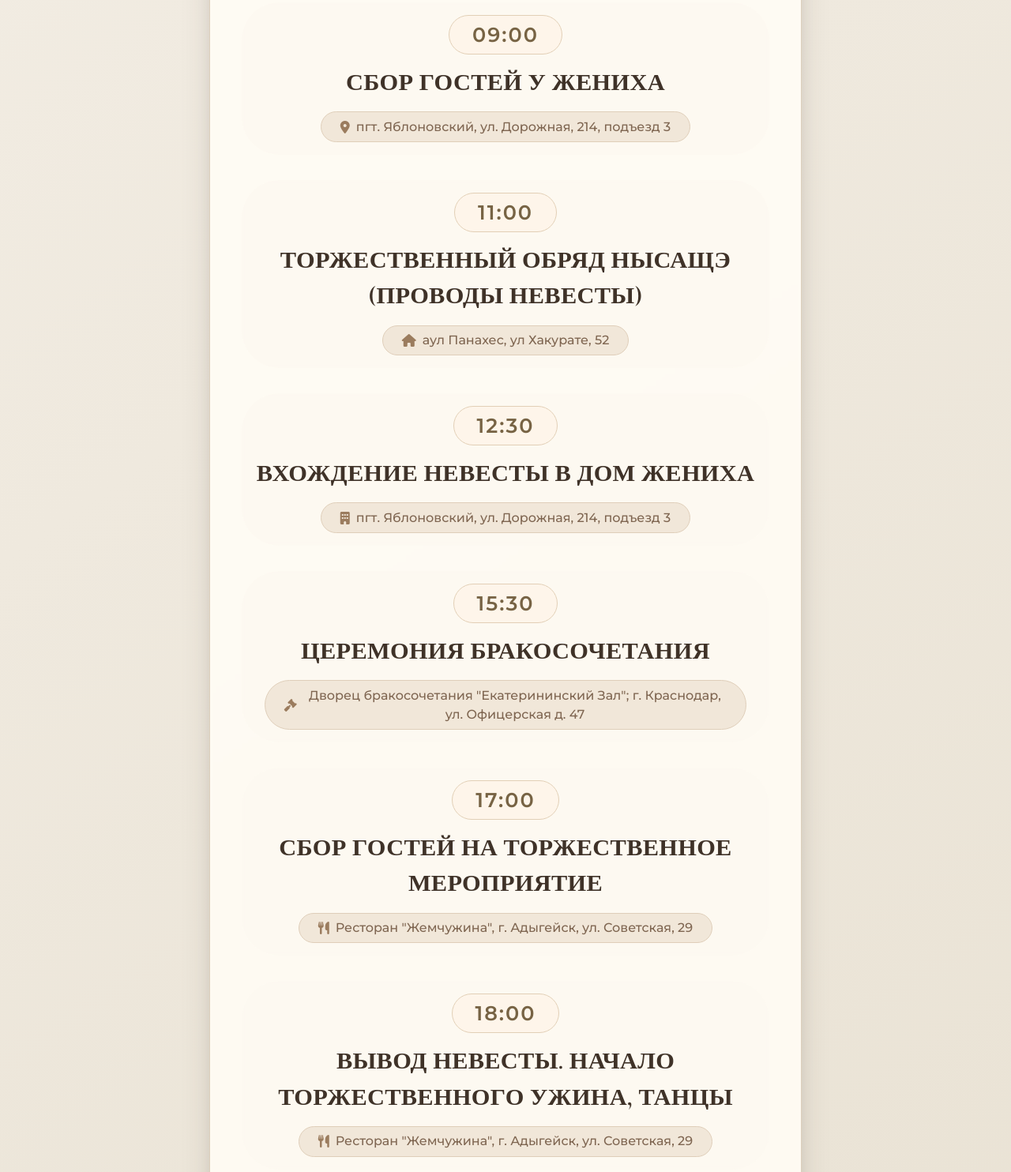
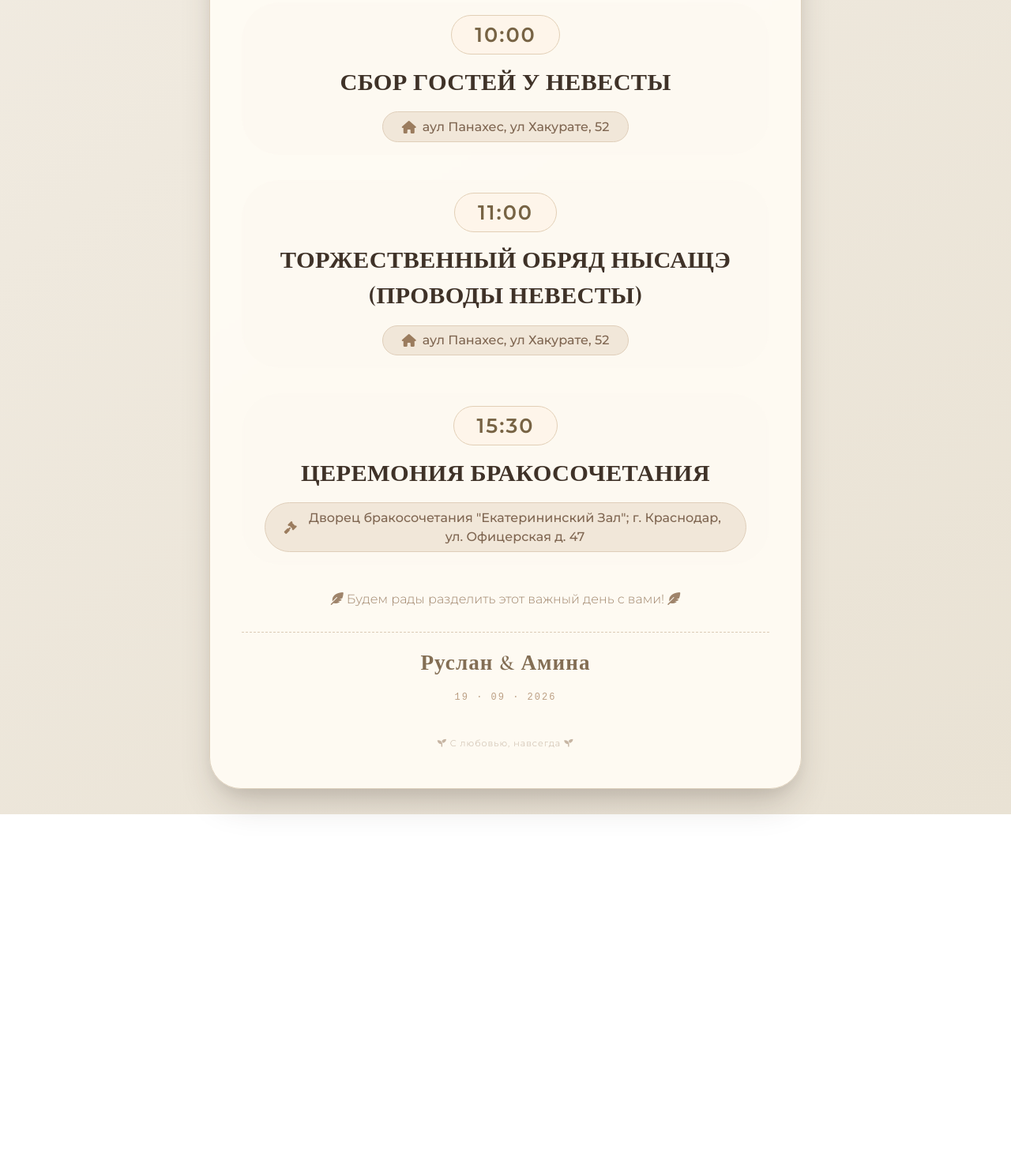
Before and after one commit to aminaruslan/aminaaruslan.github.io, a plain HTML site: page index.html in a window 1280 px wide. Shown: the part 1273-2757 px from the top of the page at 79% size. After the commit the page ends 2304 px from the top, so only its background shows below. Drawn offline with nearby package versions, Linux system fonts and the light colour scheme.

Commit message:
Update index.html

```diff
--- a/index.html
+++ b/index.html
@@ -603,9 +603,9 @@
             </div>
 
             <div class="schedule-item">
-                <div class="schedule-time">09:00</div>
-                <div class="schedule-event">СБОР ГОСТЕЙ У ЖЕНИХА</div>
-                <div class="schedule-place"><i class="fas fa-map-marker-alt"></i>пгт. Яблоновский, ул. Дорожная, 214, подъезд 3</div>
+                <div class="schedule-time">10:00</div>
+                <div class="schedule-event">СБОР ГОСТЕЙ У НЕВЕСТЫ</div>
+                <div class="schedule-place"><i class="fas fa-home"></i>аул Панахес, ул Хакурате, 52</div>
             </div>
 
             <div class="schedule-item">
@@ -615,27 +615,11 @@
             </div>
 
             <div class="schedule-item">
-                <div class="schedule-time">12:30</div>
-                <div class="schedule-event">ВХОЖДЕНИЕ НЕВЕСТЫ В ДОМ ЖЕНИХА</div>
-                <div class="schedule-place"><i class="fas fa-building"></i> пгт. Яблоновский, ул. Дорожная, 214, подъезд 3</div>
-            </div>
-            <div class="schedule-item">
                 <div class="schedule-time">15:30</div>
                 <div class="schedule-event">ЦЕРЕМОНИЯ БРАКОСОЧЕТАНИЯ</div>
                 <div class="schedule-place"><i class="fas fa-gavel"></i>Дворец бракосочетания "Екатерининский Зал"; г. Краснодар, ул. Офицерская д. 47</div>
             </div>
 
-            <div class="schedule-item">
-                <div class="schedule-time">17:00</div>
-                <div class="schedule-event">СБОР ГОСТЕЙ НА ТОРЖЕСТВЕННОЕ МЕРОПРИЯТИЕ</div>
-                <div class="schedule-place"><i class="fas fa-utensils"></i>Ресторан "Жемчужина", г. Адыгейск, ул. Советская, 29</div>
-            </div>
-
-            <div class="schedule-item">
-                <div class="schedule-time">18:00</div>
-                <div class="schedule-event">ВЫВОД НЕВЕСТЫ. НАЧАЛО ТОРЖЕСТВЕННОГО УЖИНА, ТАНЦЫ</div>
-                <div class="schedule-place"><i class="fas fa-utensils"></i>Ресторан "Жемчужина", г. Адыгейск, ул. Советская, 29</div>
-            </div>
         <div style="text-align: center; margin-top: 2rem; font-size: 1rem; color: #9f846b;">
             <i class="fas fa-feather-alt"></i> Будем рады разделить этот важный день с вами! <i class="fas fa-feather-alt"></i>
         </div>
```
